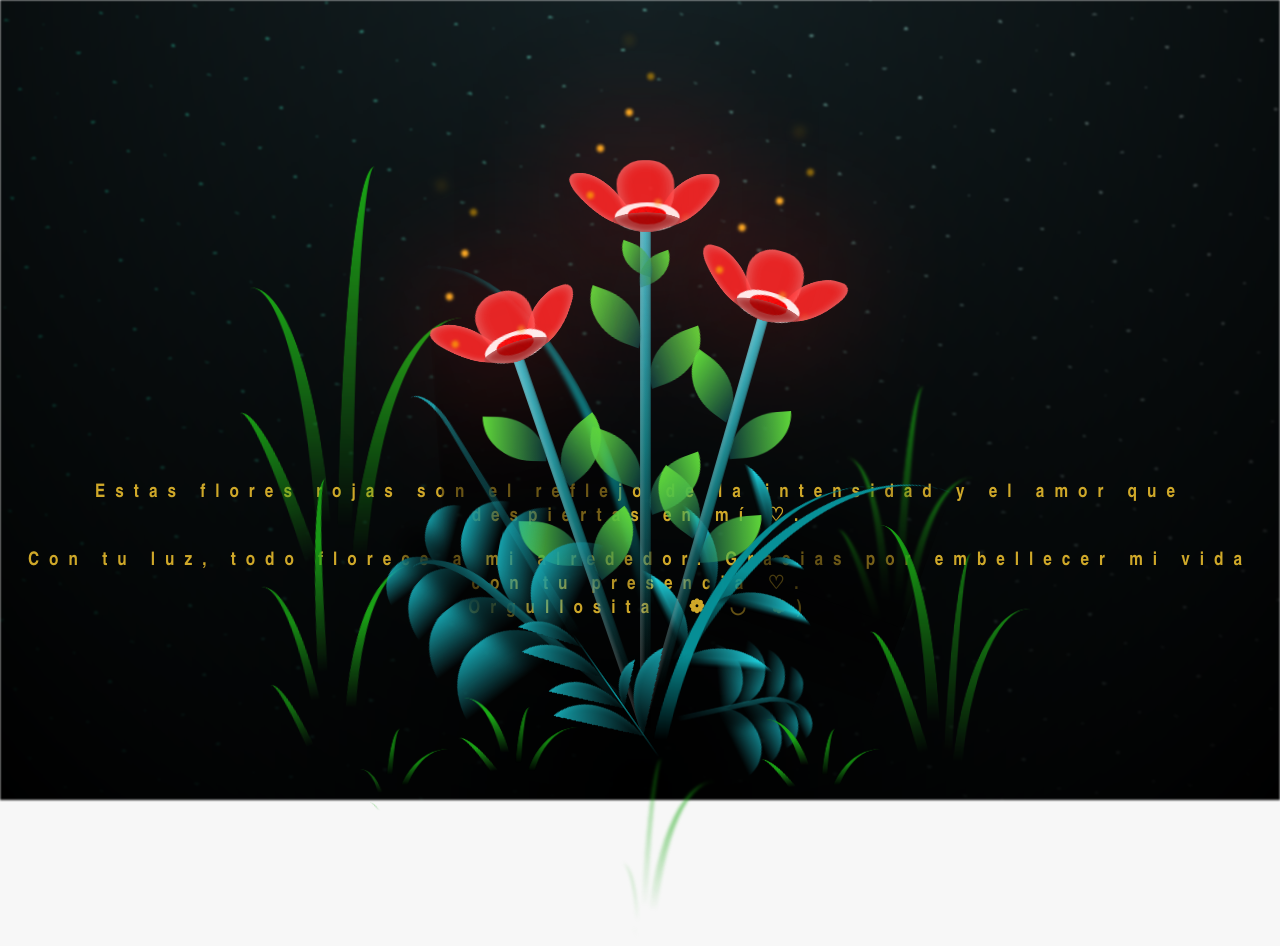
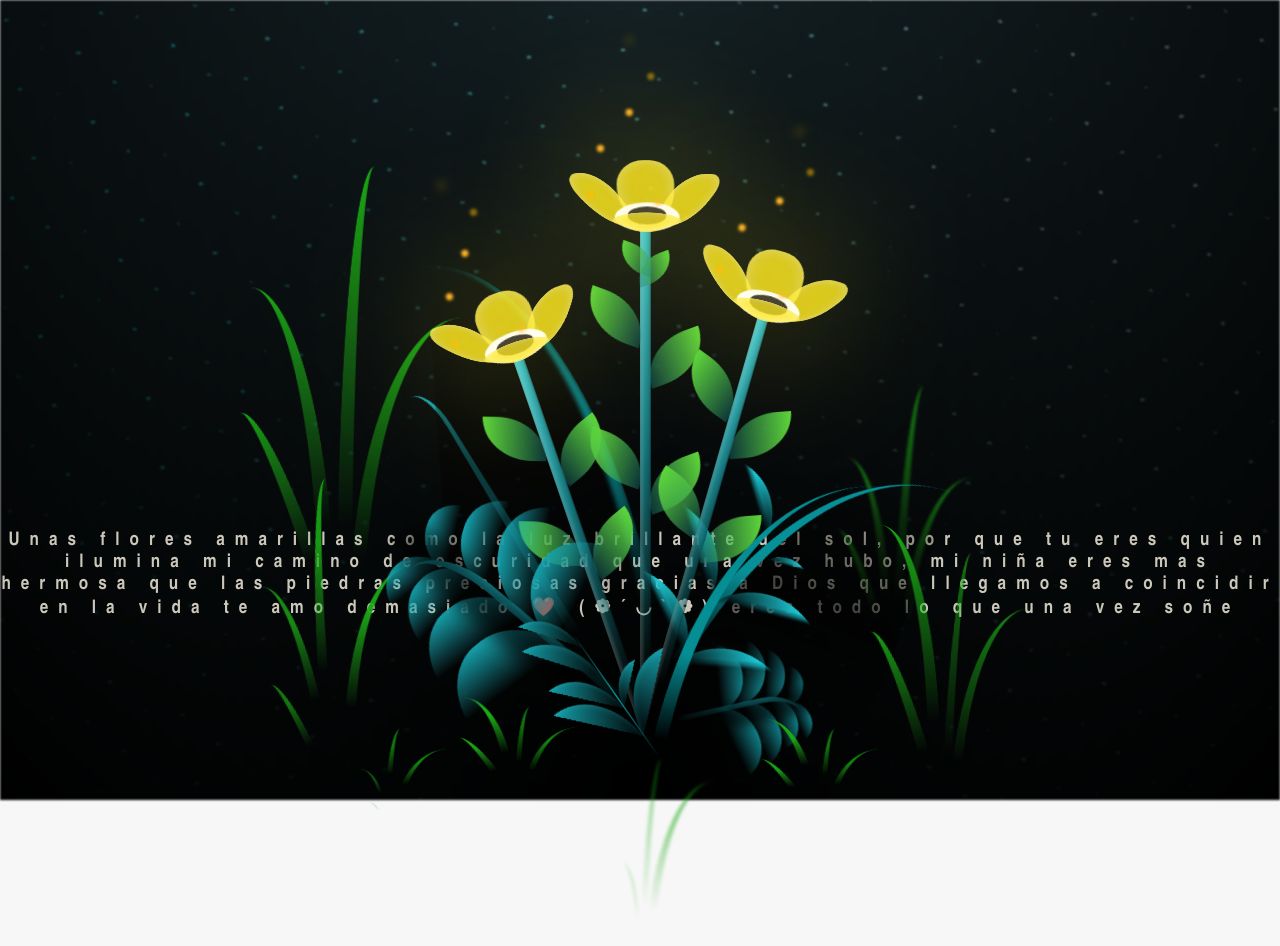
Before and after one commit to bryansit/brayansit.flor.github.io, a plain HTML site: page flower.html in a window 1280 px wide. Drawn offline with Linux system fonts and the light colour scheme.

Commit message:
nuevo amor

```diff
--- a/css/main.css
+++ b/css/main.css
@@ -42,7 +42,7 @@ body {
 .titulo {
   margin-bottom: 180px;
   font-family: "Arial Narrow", Arial, sans-serif;
-  color: rgba(224, 182, 44, 0.925);
+  color: rgba(219, 215, 201, 0.925);
   position: absolute;
   font-weight: bold;
   letter-spacing: 10px;
@@ -99,7 +99,7 @@ body {
       transparent 19px,
       transparent 22px
     ),
-    linear-gradient(90deg, rgb(12, 241, 184), rgb(240, 240, 240));
+    linear-gradient(90deg, rgb(0, 255, 250), rgb(240, 240, 240));
 }
 
 .flowers {
@@ -238,7 +238,7 @@ body {
   transform: translate(-50%, -100%);
   width: 8vmin;
   height: 8vmin;
-  background-color: #fd2525;
+  background-color: #fce61ff1;
   /* background-color: #fd2525; */
   filter: blur(10vmin);
 }
@@ -250,7 +250,7 @@ body {
   height: 11vmin;
   border-radius: 51% 49% 47% 53%/44% 45% 55% 69%;
   background-color: #253bfd;
-  background-color: #fd2525;
+  background-color: #fce61ff1;
   transform-origin: bottom center;
   opacity: 0.9;
   box-shadow: inset 0 0 2vmin rgba(255, 255, 255, 0.5);
@@ -270,7 +270,7 @@ body {
   transform-origin: bottom left;
   border-radius: 4vmin 10vmin 4vmin 4vmin;
   transform: translate(0%, 18%) rotateX(70deg) rotate(-43deg);
-  background-color: #960303;
+  background-color: #fce61ff1;
   z-index: 1;
   opacity: 0.8;
 }
@@ -397,7 +397,7 @@ body {
       transparent 1px,
       transparent 12px
     ),
-    linear-gradient(90deg, rgb(255, 18, 18), rgb(255, 0, 0));
+    linear-gradient(90deg, rgba(14, 9, 9, 0.822), rgba(14, 9, 9, 0.822));
 }
 .flower__line {
   height: 55vmin;
--- a/flower.html
+++ b/flower.html
@@ -1,5 +1,6 @@
 <!DOCTYPE html>
 <html lang="es">
+
 <head>
   <meta charset="UTF-8" />
   <meta http-equiv="X-UA-Compatible" content="IE=edge" />
@@ -8,14 +9,15 @@
   <link rel="icon" href="img/flowers.png" type="image/x-icon" />
   <title>Flor</title>
 </head>
+
 <body class="container">
   <audio src="sound/ChristianBasso&HaienQiu-Flowers.mp3" autoplay></audio>
   <div id="lyrics">
 
   </div>
-    <h3 class="titulo">Estas flores rojas son el reflejo de la intensidad y el amor que despiertas en mí ♡. <br> <br>
-      Con tu luz, todo florece a mi alrededor. Gracias por embellecer mi vida con tu presencia ♡. <br>
-      Orgullosita (❁´◡`❁)</h3>
+  <h3 class="titulo">Unas flores amarillas como la luz brillante del sol, por que tu eres quien ilumina mi camino de
+    oscuridad que una vez hubo, mi niña eres mas hermosa que las piedras preciosas gracias a Dios que llegamos a
+    coincidir en la vida te amo demasiado ❤️ (❁´◡`❁) eres todo lo que una vez soñe </h3>
 
 
 
@@ -151,44 +153,28 @@
 
     <div class="grow-ans" style="--d: 2.8s">
       <div class="flower__g-front">
-          <div
-            class="flower__g-front__leaf-wrapper flower__g-front__leaf-wrapper--1"
-          >
+        <div class="flower__g-front__leaf-wrapper flower__g-front__leaf-wrapper--1">
           <div class="flower__g-front__leaf"></div>
         </div>
-          <div
-            class="flower__g-front__leaf-wrapper flower__g-front__leaf-wrapper--2"
-          >
+        <div class="flower__g-front__leaf-wrapper flower__g-front__leaf-wrapper--2">
           <div class="flower__g-front__leaf"></div>
         </div>
-          <div
-            class="flower__g-front__leaf-wrapper flower__g-front__leaf-wrapper--3"
-          >
+        <div class="flower__g-front__leaf-wrapper flower__g-front__leaf-wrapper--3">
           <div class="flower__g-front__leaf"></div>
         </div>
-          <div
-            class="flower__g-front__leaf-wrapper flower__g-front__leaf-wrapper--4"
-          >
+        <div class="flower__g-front__leaf-wrapper flower__g-front__leaf-wrapper--4">
           <div class="flower__g-front__leaf"></div>
         </div>
-          <div
-            class="flower__g-front__leaf-wrapper flower__g-front__leaf-wrapper--5"
-          >
+        <div class="flower__g-front__leaf-wrapper flower__g-front__leaf-wrapper--5">
           <div class="flower__g-front__leaf"></div>
         </div>
-          <div
-            class="flower__g-front__leaf-wrapper flower__g-front__leaf-wrapper--6"
-          >
+        <div class="flower__g-front__leaf-wrapper flower__g-front__leaf-wrapper--6">
           <div class="flower__g-front__leaf"></div>
         </div>
-          <div
-            class="flower__g-front__leaf-wrapper flower__g-front__leaf-wrapper--7"
-          >
+        <div class="flower__g-front__leaf-wrapper flower__g-front__leaf-wrapper--7">
           <div class="flower__g-front__leaf"></div>
         </div>
-          <div
-            class="flower__g-front__leaf-wrapper flower__g-front__leaf-wrapper--8"
-          >
+        <div class="flower__g-front__leaf-wrapper flower__g-front__leaf-wrapper--8">
           <div class="flower__g-front__leaf"></div>
         </div>
         <div class="flower__g-front__line"></div>
@@ -332,4 +318,5 @@
   <script src="anim.js"></script>
   <script src="main.js"></script>
 </body>
+
 </html>
```
Also changed, not shown: index.html (+4 -2 lines). Lines whose indentation alone changed are shown as unchanged.
